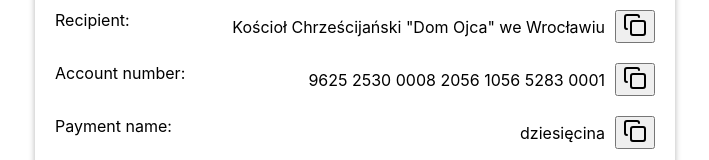
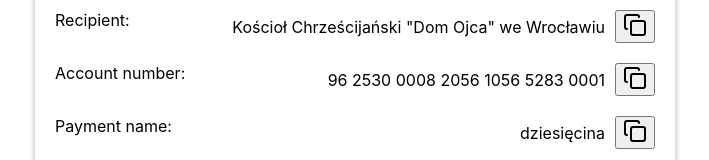
Before and after one commit to nikolay-evsevitskiy/dom-ojca-donation-page, a React (Create React App) app: page / in a window 1280 px wide. Shown: the part 657-817 px from the top of the page, without its empty margins (285-994 px from the left). Built offline with nearby package versions, Linux system fonts and the light colour scheme.

Commit message:
fix  number of count

```diff
--- a/src/DonationPage.tsx
+++ b/src/DonationPage.tsx
@@ -22,7 +22,7 @@ const DonationPage: React.FC = () => {
 
     const bankAccountDetails: BankAccountDetails = {
         accountName: `Kościoł Chrześcijański "Dom Ojca" we Wrocławiu`,
-        iban: "9625 2530 0008 2056 1056 5283 0001",
+        iban: "96 2530 0008 2056 1056 5283 0001",
         swift: "dziesięcina",
     };
 
```
